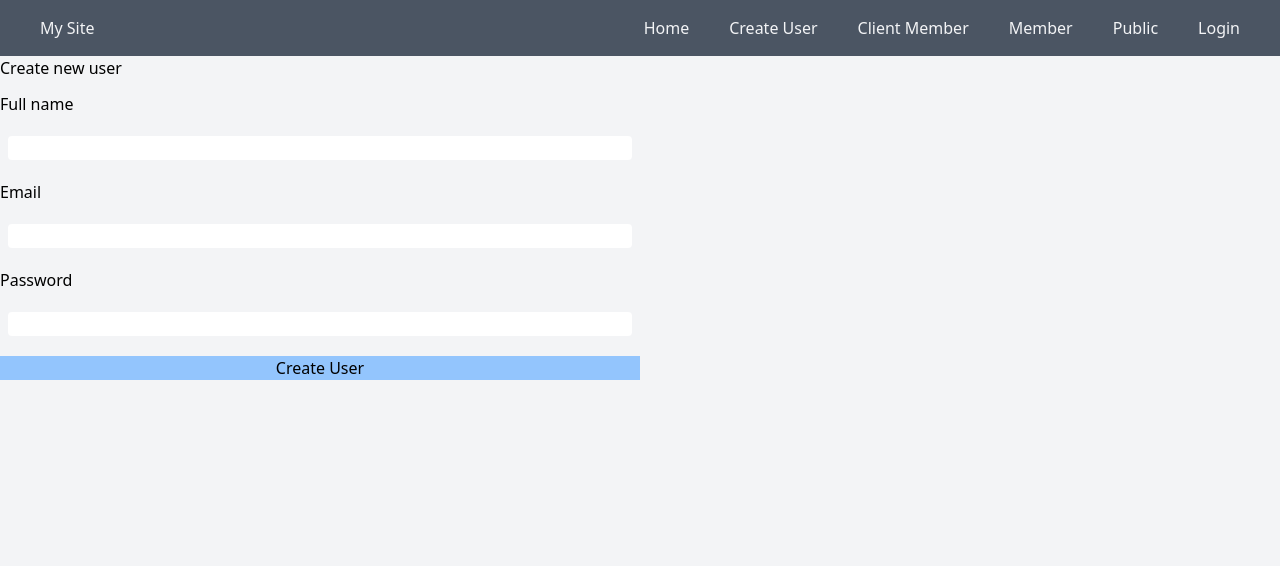
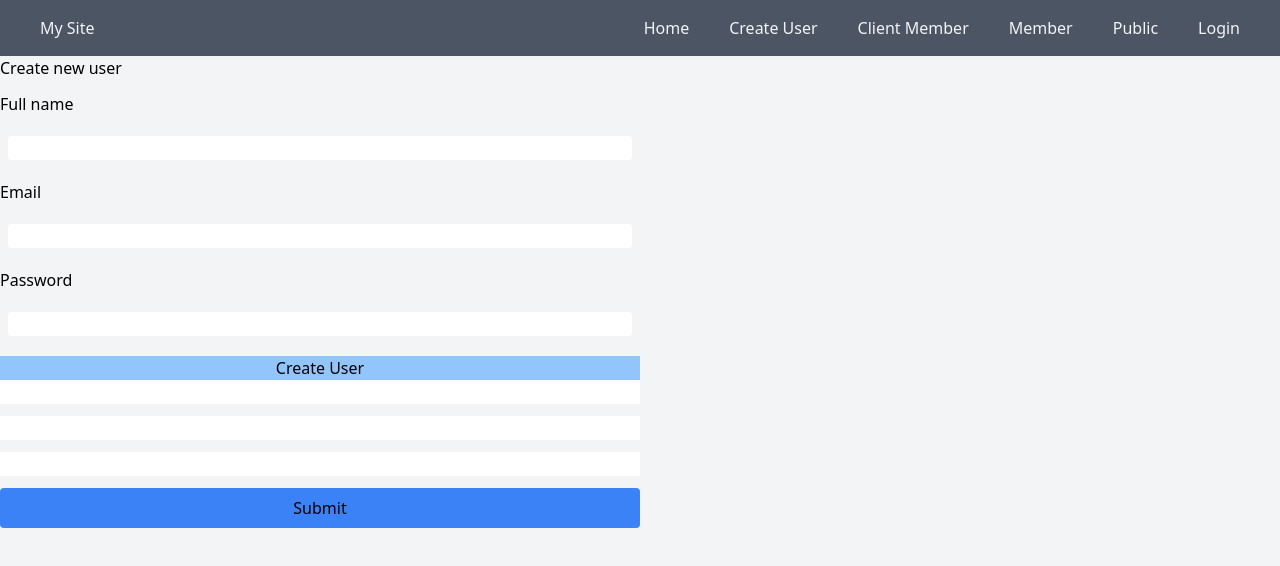
Before and after one commit to HelloRave/next-auth-next-app, a Next.js app: page /admin in a window 1280 px wide. Shown: the top 566 px of the page. Built offline with nearby package versions, Linux system fonts and the light colour scheme; no server answers.

Commit message:
Added react hook form

```diff
--- a/app/admin/page.tsx
+++ b/app/admin/page.tsx
@@ -1,7 +1,11 @@
+import HookForm from "@/components/HookForm";
 import UserForm from "@/components/UserForm";
 
 export default function AdminPage() {
     return (
-        <UserForm />
+        <>
+            <UserForm />
+            <HookForm />
+        </>
     )
 }
--- /dev/null
+++ b/components/HookForm.tsx
@@ -0,0 +1,90 @@
+'use client'
+
+import { zodResolver } from "@hookform/resolvers/zod";
+import { useForm } from "react-hook-form"
+import { z } from "zod";
+
+const signUpSchema = z.object({
+    email: z.string().email(),
+    password: z.string().min(6, 'Password at least 6 characters'),
+    confirmPassword: z.string(),
+}).refine(
+    (data) => data.password === data.confirmPassword, {
+        message: 'Passwords must match',
+        path: ['confirmPassword'],
+    }
+)
+
+type TSignupSchema = z.infer<typeof signUpSchema>;
+
+export default function HookForm() {
+    const {
+        register,
+        handleSubmit,
+        formState: { errors, isSubmitting },
+        reset,
+        getValues,
+    } = useForm<TSignupSchema>({
+        resolver: zodResolver(signUpSchema)
+    });
+
+    const onSubmit = handleSubmit(async data => {
+        await Promise.resolve(setTimeout(() => {
+            console.log(data)
+            reset();
+        }, 3000));
+    })
+
+    return (
+        <form onSubmit={onSubmit} className="flex flex-col gap-3 w-1/2">
+            <input
+                {...register('email')}
+            />
+            {
+                errors.email && (
+                    <p className="text-red-500">{errors.email.message}</p>
+                )
+            }
+            <input
+                {...register('password')}
+            />
+            {/* <input
+                {...register('password', {
+                    required: 'Password is required',
+                    minLength: {
+                        value: 6,
+                        message: 'Password at least 6 characters',
+                    },
+                })}
+            /> */}
+            {
+                errors.password && (
+                    <p className="text-red-500">{errors.password.message}</p>
+                )
+            }
+            <input
+                {...register('confirmPassword')}
+            />
+            {/* <input
+                {...register('confirmPassword', {
+                    required: 'Confirm password is required',
+                    validate: (value) => {
+                        return value === getValues('password') || 'Password must match'
+                    }
+                })}
+            /> */}
+            {
+                errors.confirmPassword && (
+                    <p className="text-red-500">{errors.confirmPassword.message}</p>
+                )
+            }
+            <button
+                disabled={isSubmitting}
+                type="submit"
+                className="bg-blue-500 disable:bg-gray-500 py-2 rounded"
+            >
+                Submit
+            </button>
+        </form>
+    )
+}
--- a/package.json
+++ b/package.json
@@ -9,12 +9,15 @@
     "lint": "next lint"
   },
   "dependencies": {
+    "@hookform/resolvers": "^3.3.2",
     "@prisma/client": "^5.7.0",
     "bcrypt": "^5.1.1",
     "next": "14.0.4",
     "next-auth": "^4.24.5",
     "react": "^18",
-    "react-dom": "^18"
+    "react-dom": "^18",
+    "react-hook-form": "^7.49.2",
+    "zod": "^3.22.4"
   },
   "devDependencies": {
     "@types/bcrypt": "^5.0.2",
```
Also changed, not shown: 1 other file (tests, documents, lock files or other folders).
